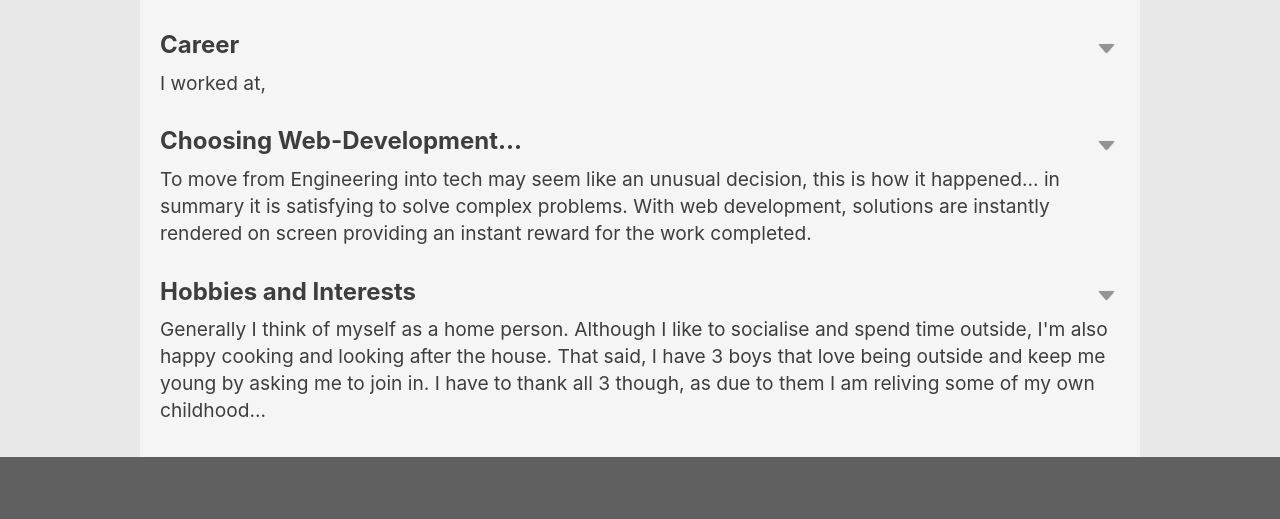
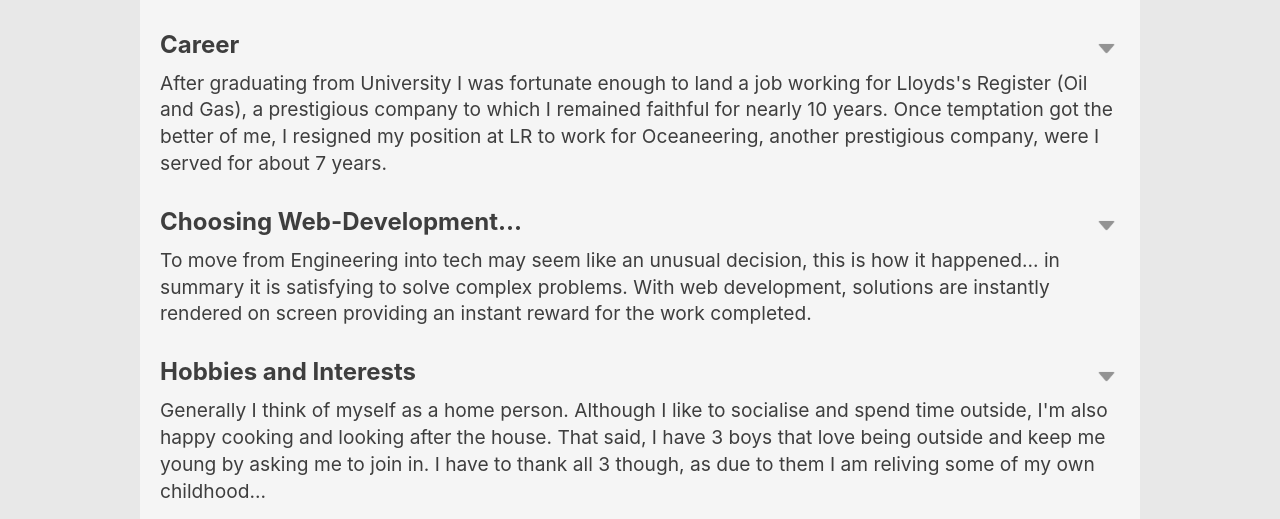
Before and after one commit to jrgrantham/james-grantham, a React (Create React App) app: page /professional in a window 1280 px wide. Shown: the part 343-862 px from the top of the page. Before the commit the page ends 800 px from the top, so only its background shows below. Built offline with nearby package versions, Linux system fonts and the light colour scheme; no server answers.

Commit message:
about me

```diff
--- a/src/components/landing/Captions.jsx
+++ b/src/components/landing/Captions.jsx
@@ -1,4 +1,5 @@
 import React from "react";
+import { Link } from "react-router-dom";
 
 import SectionTitle from "../reusable/SectionTitle";
 
@@ -11,6 +12,8 @@
       <SectionTitle title={captionTitle} description={captionComment} />
       {captions.map((caption, index) => (
         <div
+          // to='/professional'
+          onClick={''}
           key={index}
           className={index % 2 === 0 ? "left caption" : "right caption"}
         >
--- a/src/components/landing/captionsStyling.jsx
+++ b/src/components/landing/captionsStyling.jsx
@@ -17,6 +17,10 @@
 
   .caption {
     display: flex;
+  }
+
+  a {
+    color: inherit
   }
 
   h5 {
--- a/src/data/aboutMe.js
+++ b/src/data/aboutMe.js
@@ -11,8 +11,18 @@
   },
   {
     title: "Career",
-    introduction: "I worked at, ",
-    contents: ["need to choose 5 things here..."],
+    introduction:
+      "After graduating from University I was fortunate enough to land a job working for Lloyds's Register (Oil and Gas), a prestigious company to which I remained faithful for nearly 10 years. Once temptation got the better of me, I resigned my position at LR to work for Oceaneering, another prestigious company, were I served for about 7 years.",
+    contents: [
+      "I started work for LR Integrity Services at BP's main gas terminal in Dimlington, Hull. Forming part of a small team at the BP offices overlooking the process plant, I got my first experience of engineering.",
+      "Our team was responsible for the integrity management of the onshore terminal and the 18 or so platforms that fed into it. Most my time was split evenly so the majority of it was spent supporting offshore operations.",
+      "Over time, I was given more responsibility and projects of my own to look after, with frequent flights to the installations to carry out the work myself.",
+      "",
+      "Due to BP restructuring, separating the onshore and offshore operations, I was offered the opportunity to relocated to Aberdeen and work at the head office with all the other teams. Why not, so I packed my bags and 4 weeks later I was living over 400 miles away.",
+      "A loss of the BP contract later on resulted in a brief secondment to another department in LR where I acted as Independant Competent Person, but found this to be quite a lonely existence and wanted to be part of a team again.",
+      "Back in integrity services, I spent some time supporting various teams before finding a home looking after the Triton FPSO, where I saw out the rest of my time with LR",
+      "My move to Oceaneering was less eventful. After a brief stint working for a department that was soon closed, I was back working Integrity Services at head office. For 6 years I worked on the EnQuest project looking afer the Kittiwake Oil Platform."
+    ],
     display: false
   },
   {
@@ -20,11 +30,11 @@
     introduction:
       "To move from Engineering into tech may seem like an unusual decision, this is how it happened... in summary it is satisfying to solve complex problems. With web development, solutions are instantly rendered on screen providing an instant reward for the work completed.",
     contents: [
-      "The Oil industry is an interesting and often exciting place to work, with opportunities to work all over the world (although my children saw to it that I didn't take advantage of that!). Throughout my career, it provided me with a range of different roles and responsibilities and I was fortunate enough to experience a variety of engineering processes in extreme and remote environments.",
+      "The Oil industry can be an interesting and often exciting place to work, with opportunities to work all over the world (although my children saw to it that I didn't take advantage of that!). Throughout my career, it provided me with a range of different roles and responsibilities and I was fortunate enough to experience a variety of engineering processes in remote and extreme environments.",
       "One of my responsibilities was to manage the project to convert our Client's monthly powerpoint presentation into a dynamic website with live data, available in real time.",
-      "I oversaw the construction of the site, speeding up development by enabling on the spot decisions and preventing rewriting code delivering a well presented product that contained all the data our client was hoping for.",
-      "The logical and technical challenges faced during the development were at times difficult, but the reward of completing the work was particularly satisfying.",
-      "It was time adopt new challenges and turn my hand to web-development."
+      "I oversaw the construction of the site and enjoyed getting involved in writing code. We delivered a well presented product that contained all the data our client was hoping for. I found this particularly rewarding.",
+      "The logical and technical challenges faced during development were at times difficult, but this made completing the project even more satisfying.",
+      "It was time to adopt new challenges and turn my hand to web-development."
     ],
     display: false
   },
```
